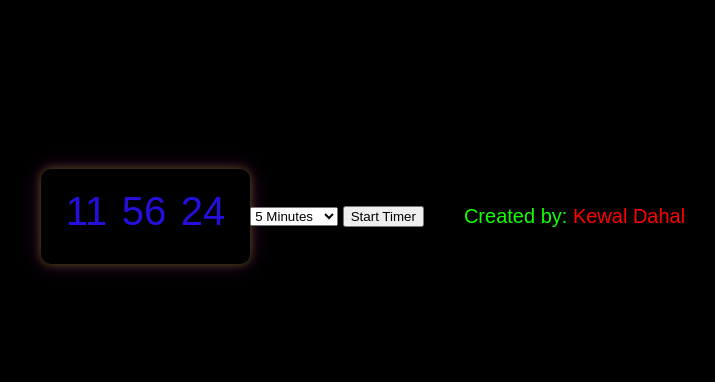
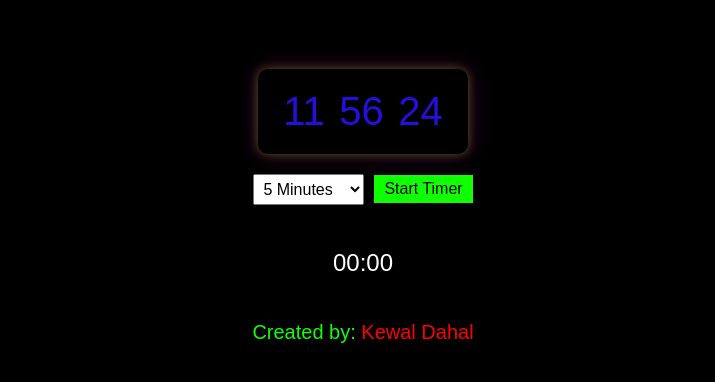
Before and after one commit to kewaldahal/digital-clock, a plain HTML site: page index.html in a window 1280 px wide. Shown: the part 184-566 px from the top of the page, without its empty margins (277-992 px from the left). Drawn offline with Linux system fonts and the light colour scheme.

Commit message:
Update styles.css

```diff
--- a/styles.css
+++ b/styles.css
@@ -1,5 +1,6 @@
 body {
   display: flex;
+  flex-direction: column;
   justify-content: center;
   align-items: center;
   height: 100vh;
@@ -23,7 +24,6 @@ body {
   display: flex;
   justify-content: center;
   align-items: center;
-  margin-bottom: 10px; /* Add margin to create space for the credit */
 }
 
 .time {
@@ -31,7 +31,6 @@ body {
   color: rgb(36, 15, 221);
   padding: 0 5px;
 }
-
 
 @keyframes neonGlow {
   0% {
@@ -53,10 +52,42 @@ body {
       box-shadow: 0 0 20px rgba(33, 5, 141, 0.8), 0 0 30px rgba(0, 255, 34, 0.8), 0 0 40px rgba(255, 0, 0, 0.8);
   }
 }
+
+.dropdown {
+  display: flex;
+  justify-content: center;
+  align-items: center;
+  margin-top: 20px;
+}
+
+#timerDropdown {
+  font-size: 16px;
+  padding: 5px;
+  margin-right: 10px;
+}
+
+#startTimerBtn {
+  font-size: 16px;
+  padding: 5px 10px;
+  background-color: rgb(16, 255, 3);
+  color: black;
+  border: none;
+  cursor: pointer;
+}
+
+.timer-section {
+  display: flex;
+  justify-content: center;
+  align-items: center;
+  margin-top: 20px;
+  font-size: 24px;
+  color: white;
+}
+
 .credit {
   font-size: 20px;
   color: rgb(16, 255, 3);
-  text-align: center; /* Center align the text */
+  text-align: center;
 }
 
 .credit a {
```
Lines whose indentation alone changed are shown as unchanged.
